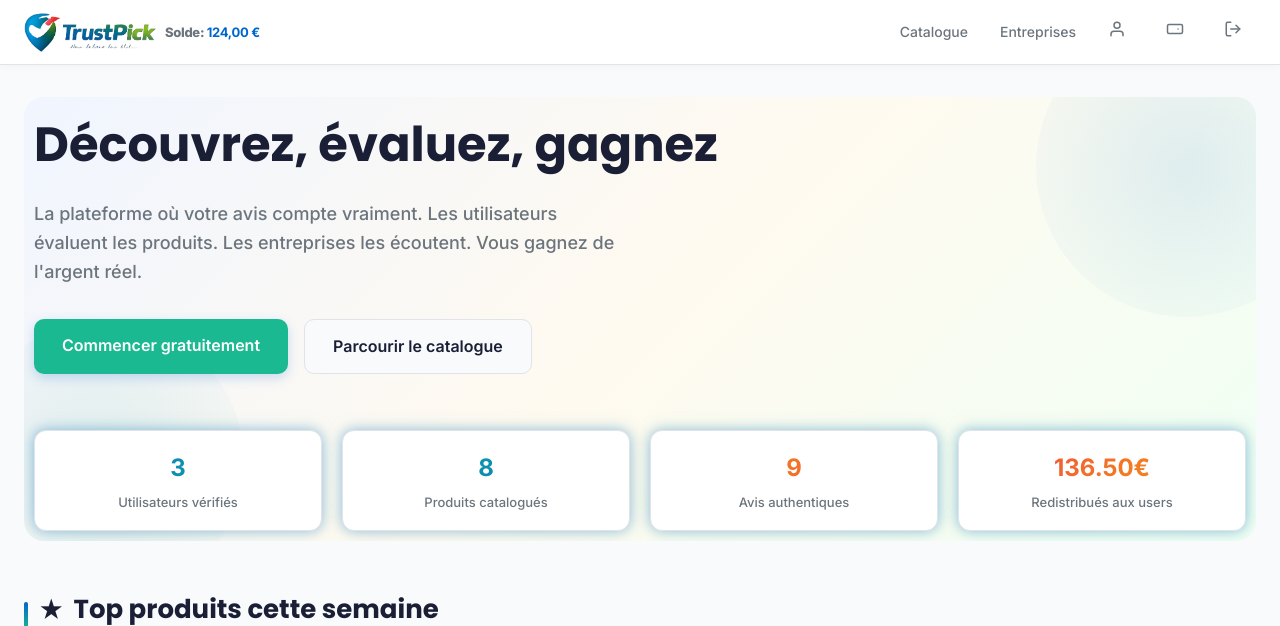
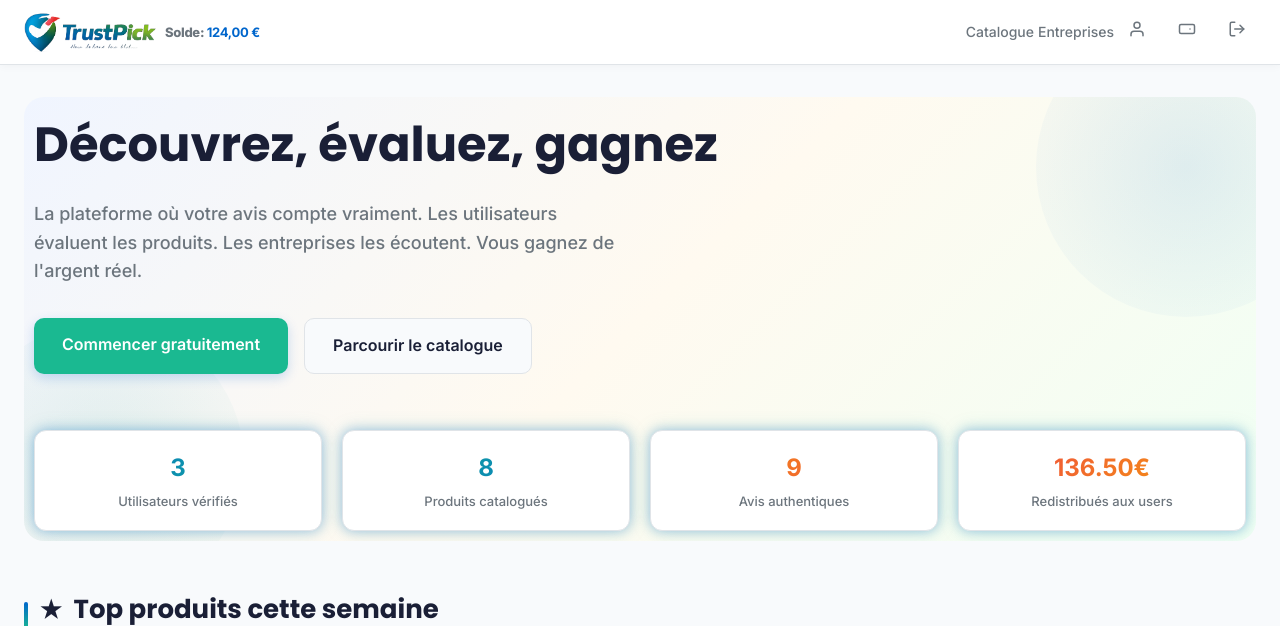
Before and after one commit to dimpatrice10/TrustPick, a PHP site: page /TrustPick/public/index.php in a window 1280 px wide. Shown: the top 626 px of the page. Run offline with PHP 8.4, Linux system fonts and the light colour scheme; a user stored in the database is signed in; data comes from the database, SQL or seed files in the repository; a stand-in replaces the project's code that opens the database connection.

Commit message:
feat: ajout de marges aux liens de navigation pour un meilleur espacement

```diff
--- a/assets/css/app.css
+++ b/assets/css/app.css
@@ -171,7 +171,7 @@ a:hover {
 .tp-nav .nav-link {
     color: var(--muted);
     text-decoration: none;
-    padding: 8px 14px;
+    /* padding: 8px 14px; */
     border-radius: 8px;
     transition: all .2s ease;
     font-weight: 500;
@@ -1095,7 +1095,7 @@ button:focus,
 .tp-nav .nav-link {
     color: var(--muted);
     text-decoration: none;
-    padding: 8px 14px;
+    /* padding: 8px 14px; */
     border-radius: 8px;
     transition: all .2s ease;
     font-weight: 500;
--- a/views/layouts/header.php
+++ b/views/layouts/header.php
@@ -102,7 +102,7 @@ require_once __DIR__ . '/../../includes/db.php';
               <strong><?= htmlspecialchars($me['name'] ?? 'Utilisateur') ?></strong>
             </div> -->
             <!-- Mon compte -->
-            <a class="nav-link nav-icon" href="<?= url('index.php?page=user_dashboard') ?>" title="Mon compte"
+            <a class="nav-link nav-icon" style="margin: 0px 10px;" href="<?= url('index.php?page=user_dashboard') ?>" title="Mon compte"
               aria-label="Mon compte">
               <svg width="18" height="18" viewBox="0 0 24 24" fill="none" stroke="currentColor" stroke-width="2"
                 stroke-linecap="round" stroke-linejoin="round">
@@ -112,7 +112,7 @@ require_once __DIR__ . '/../../includes/db.php';
             </a>
 
             <!-- Portefeuille -->
-            <a class="nav-link nav-icon" href="<?= url('index.php?page=wallet') ?>" title="Portefeuille"
+            <a class="nav-link nav-icon" style="margin: 0px 10px;" href="<?= url('index.php?page=wallet') ?>" title="Portefeuille"
               aria-label="Portefeuille">
               <svg width="18" height="18" viewBox="0 0 24 24" fill="none" stroke="currentColor" stroke-width="2"
                 stroke-linecap="round" stroke-linejoin="round">
@@ -122,7 +122,7 @@ require_once __DIR__ . '/../../includes/db.php';
             </a>
 
             <!-- Déconnexion -->
-            <a class="nav-link nav-icon" href="<?= url('actions/logout.php') ?>" title="Déconnexion"
+            <a class="nav-link nav-icon" style="margin: 0px 10px;" href="<?= url('actions/logout.php') ?>" title="Déconnexion"
               aria-label="Déconnexion">
               <svg width="18" height="18" viewBox="0 0 24 24" fill="none" stroke="currentColor" stroke-width="2"
                 stroke-linecap="round" stroke-linejoin="round">
```
Also changed, not shown: public/assets/css/app.css.
